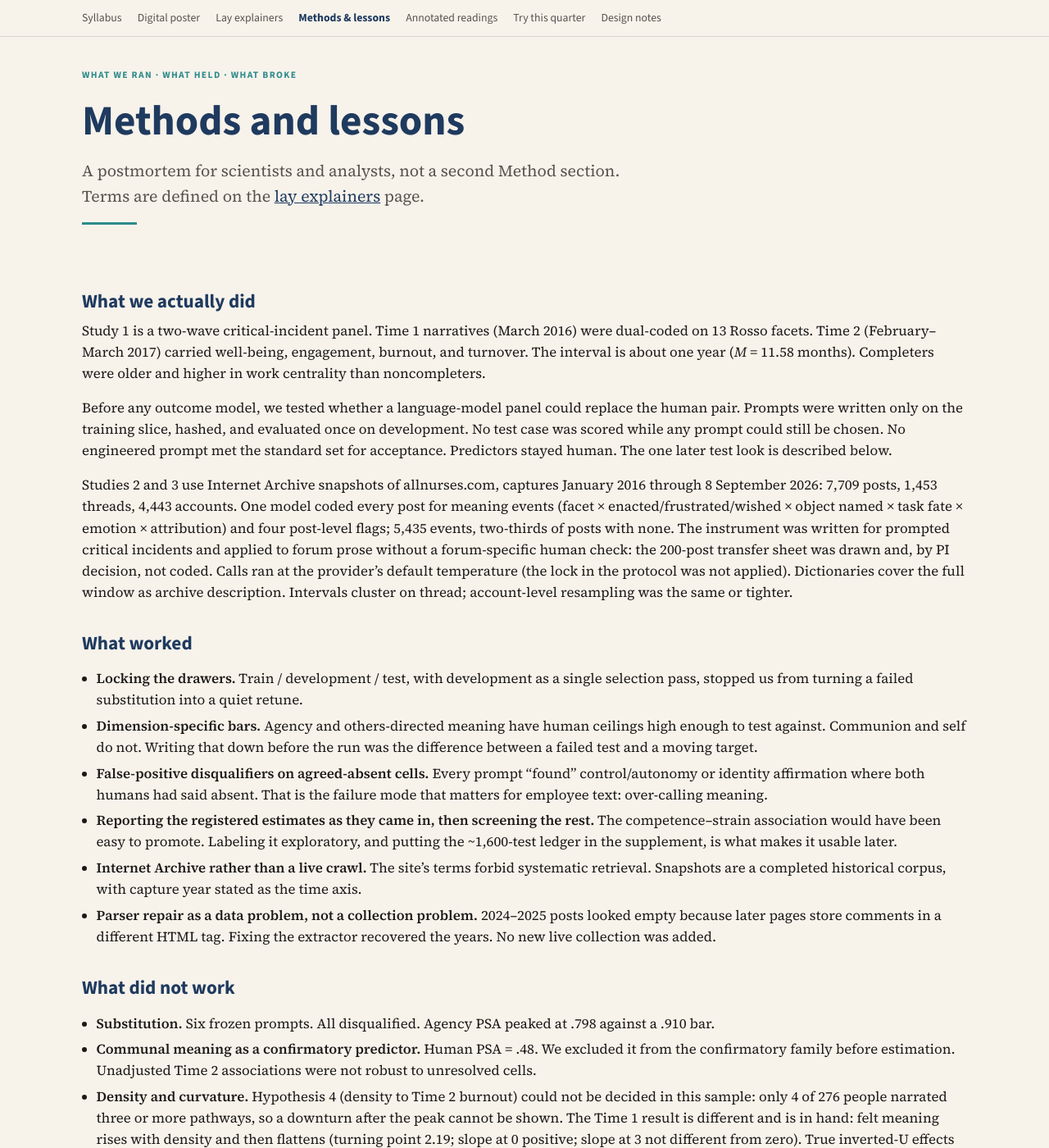
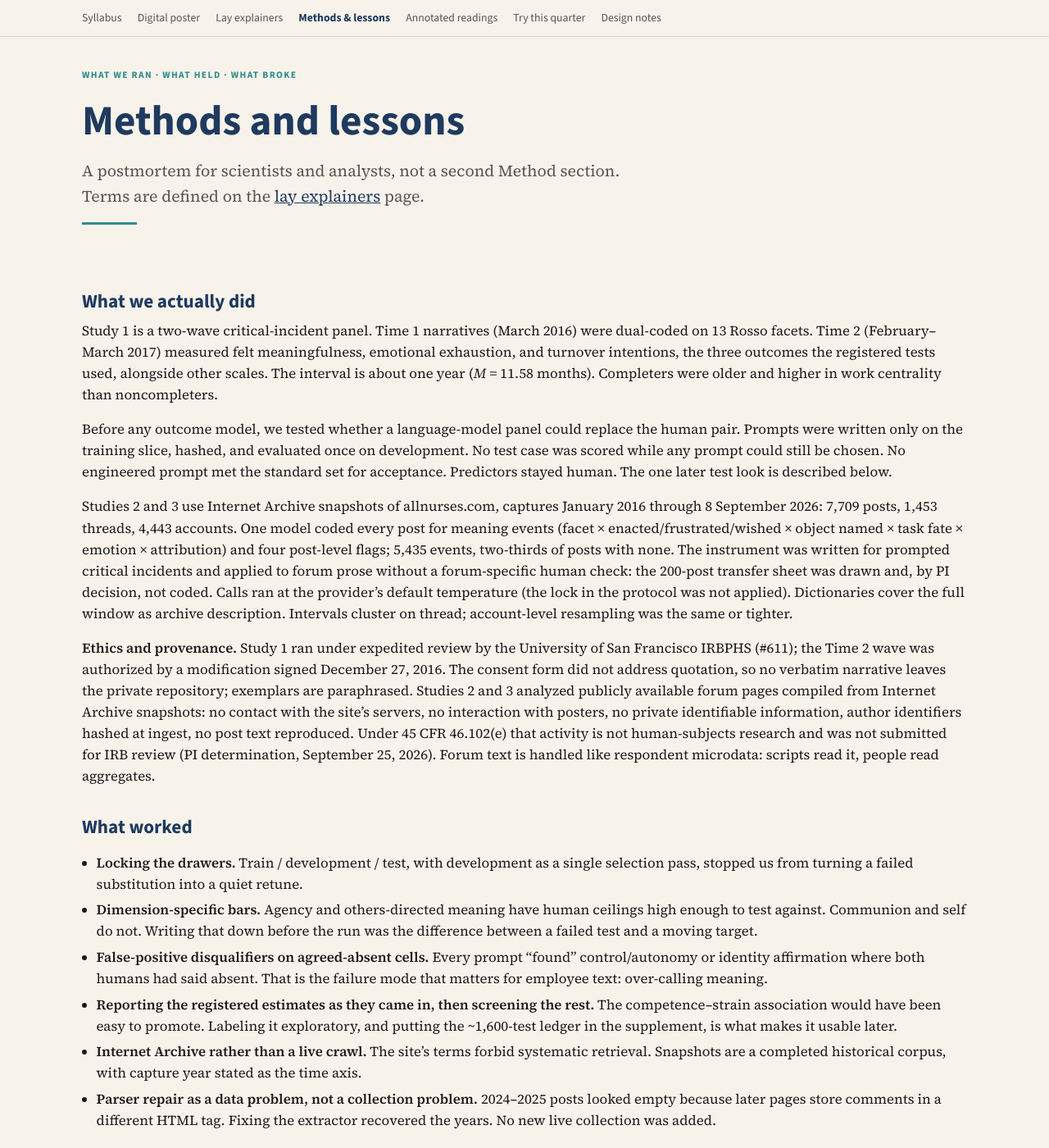
Before and after one commit to mjmonnot/mjmonnot.github.io, a Jekyll site: the page lec-2026/methodology.html, which Jekyll copies as it is, in a window 1280 px wide and 1400 px high. Shown: the whole window at 82% size. Built offline with Jekyll 4.4.1, drawn with Linux system fonts in a browser that asks for light colours.

Commit message:
lec-2026: methodology page names the registered Time 2 outcomes; adds ethics and provenance statement (Study 1 IRBPHS #611; Studies 2-3 archival public data, 45 CFR 46.102(e))

```diff
--- a/lec-2026/methodology.html
+++ b/lec-2026/methodology.html
@@ -28,9 +28,10 @@
 
 <main class="wrap">
   <h2>What we actually did</h2>
-  <p>Study 1 is a two-wave critical-incident panel. Time 1 narratives (March 2016) were dual-coded on 13 Rosso facets. Time 2 (February–March 2017) carried well-being, engagement, burnout, and turnover. The interval is about one year (<em>M</em> = 11.58 months). Completers were older and higher in work centrality than noncompleters.</p>
+  <p>Study 1 is a two-wave critical-incident panel. Time 1 narratives (March 2016) were dual-coded on 13 Rosso facets. Time 2 (February–March 2017) measured felt meaningfulness, emotional exhaustion, and turnover intentions, the three outcomes the registered tests used, alongside other scales. The interval is about one year (<em>M</em> = 11.58 months). Completers were older and higher in work centrality than noncompleters.</p>
   <p>Before any outcome model, we tested whether a language-model panel could replace the human pair. Prompts were written only on the training slice, hashed, and evaluated once on development. No test case was scored while any prompt could still be chosen. No engineered prompt met the standard set for acceptance. Predictors stayed human. The one later test look is described below.</p>
   <p>Studies 2 and 3 use Internet Archive snapshots of allnurses.com, captures January 2016 through 8 September 2026: 7,709 posts, 1,453 threads, 4,443 accounts. One model coded every post for meaning events (facet × enacted/frustrated/wished × object named × task fate × emotion × attribution) and four post-level flags; 5,435 events, two-thirds of posts with none. The instrument was written for prompted critical incidents and applied to forum prose without a forum-specific human check: the 200-post transfer sheet was drawn and, by PI decision, not coded. Calls ran at the provider’s default temperature (the lock in the protocol was not applied). Dictionaries cover the full window as archive description. Intervals cluster on thread; account-level resampling was the same or tighter.</p>
+  <p><strong>Ethics and provenance.</strong> Study 1 ran under expedited review by the University of San Francisco IRBPHS (#611); the Time 2 wave was authorized by a modification signed December 27, 2016. The consent form did not address quotation, so no verbatim narrative leaves the private repository; exemplars are paraphrased. Studies 2 and 3 analyzed publicly available forum pages compiled from Internet Archive snapshots: no contact with the site’s servers, no interaction with posters, no private identifiable information, author identifiers hashed at ingest, no post text reproduced. Under 45 CFR 46.102(e) that activity is not human-subjects research and was not submitted for IRB review (PI determination, September 25, 2026). Forum text is handled like respondent microdata: scripts read it, people read aggregates.</p>
 
   <h2>What worked</h2>
   <ul class="clean">
```
